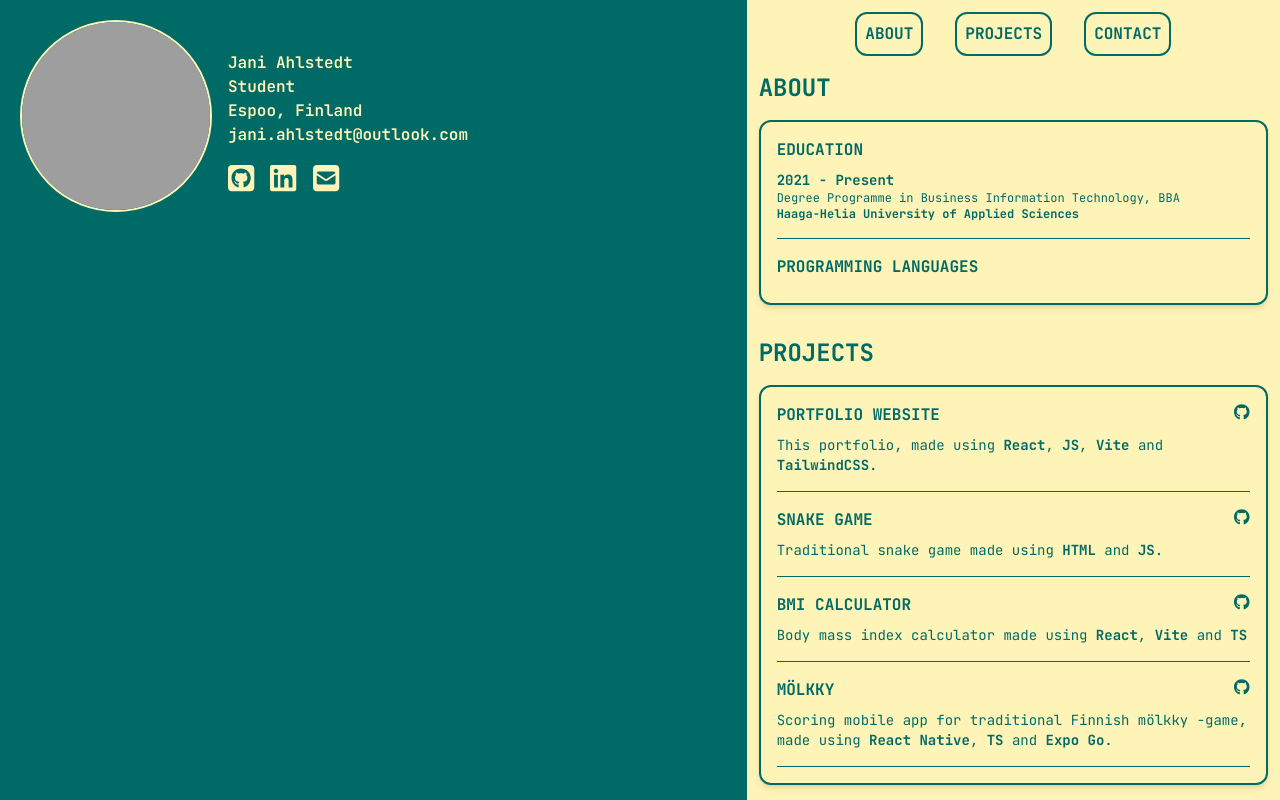
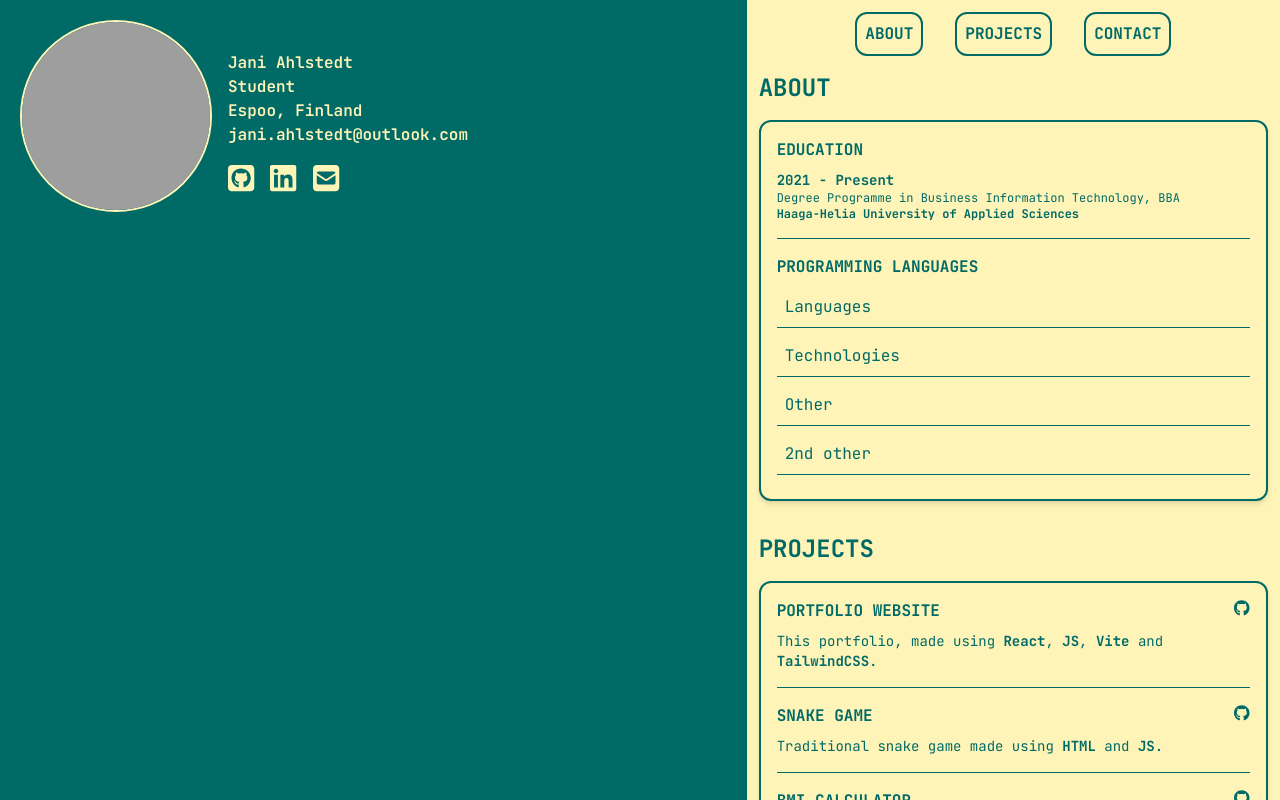
Before and after one commit to JaniAhl/Portfolio, a React (Vite) app: page / in a window 1280 px wide. Built offline with nearby package versions, Linux system fonts and the light colour scheme; grey boxes are pictures that could not be loaded.

Commit message:
Added start of skills section

```diff
--- a/src/components/about.jsx
+++ b/src/components/about.jsx
@@ -18,12 +18,33 @@ const About = () => {
                         <p className='font-bold'>Haaga-Helia University of Applied Sciences</p> </p>
                 </div>
 
-                <div>
+                <div className='flex flex-col w-full h-full'>
+
                     <h2 className='text-1xl font-bold mb-2 mt-4'>PROGRAMMING LANGUAGES</h2>
+
+                    <div className='w-full'>
+                        <section className='p-2 mb-2 border-b border-seaGreen'>
+                            <h3>Languages</h3>
+                        </section>
+
+                        <section className='p-2 mb-2 w-full border-b border-seaGreen'>
+                            <h3>Technologies</h3>
+                        </section>
+
+                        <section className='p-2 mb-2 w-full border-b border-seaGreen'>
+                            <h3>Other</h3>
+                        </section>
+
+                        <section className='p-2 mb-2 w-full border-b border-seaGreen'>
+                            <h3>2nd other</h3>
+                        </section>
+
+                    </div>
+
                 </div>
-            </section>
+            </section >
 
-        </div>
+        </div >
     )
 }
 
```
